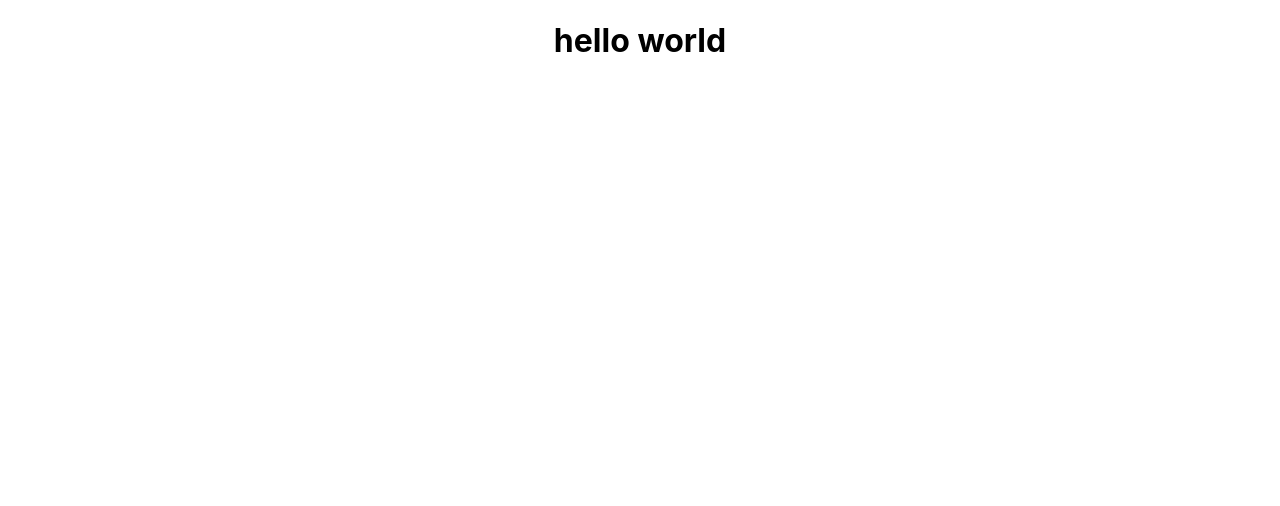
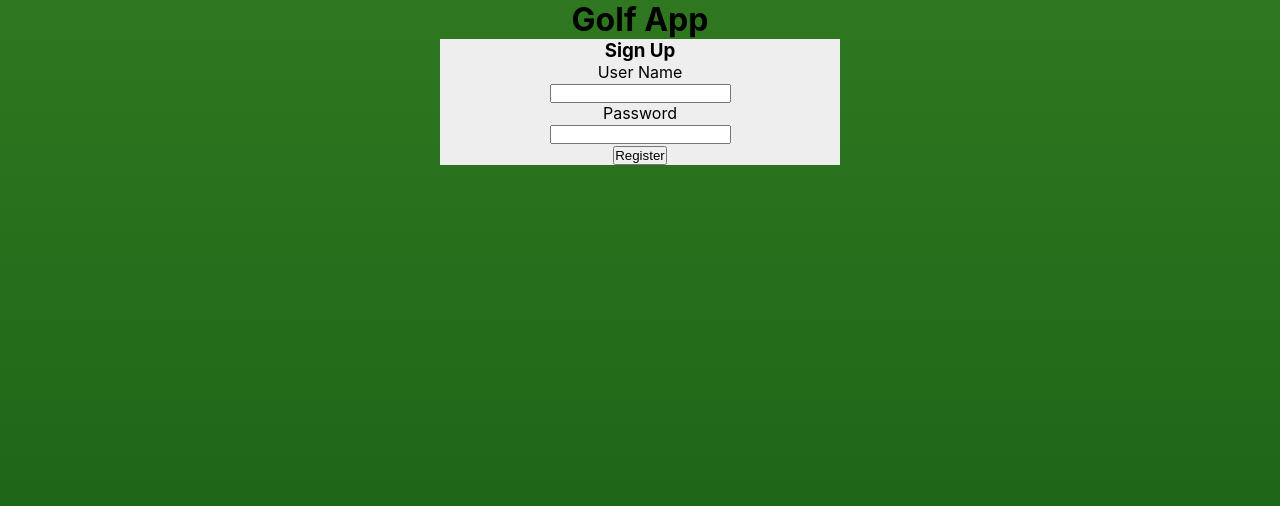
Before and after one commit to jazznerd206/Golf_App, a React (Create React App) app in the folder client/: page / in a window 1280 px wide. Shown: the top 506 px of the page. Built offline with nearby package versions, Linux system fonts and the light colour scheme.

Commit message:
back end 'complete', move to front end. next up: routinga d proxy to server

```diff
--- a/client/src/App.css
+++ b/client/src/App.css
@@ -1,38 +1,8 @@
+* {
+  margin: 0 0 0 0;
+  padding: 0 0 0 0;
+}
+
 .App {
   text-align: center;
 }
-
-.App-logo {
-  height: 40vmin;
-  pointer-events: none;
-}
-
-@media (prefers-reduced-motion: no-preference) {
-  .App-logo {
-    animation: App-logo-spin infinite 20s linear;
-  }
-}
-
-.App-header {
-  background-color: #282c34;
-  min-height: 100vh;
-  display: flex;
-  flex-direction: column;
-  align-items: center;
-  justify-content: center;
-  font-size: calc(10px + 2vmin);
-  color: white;
-}
-
-.App-link {
-  color: #61dafb;
-}
-
-@keyframes App-logo-spin {
-  from {
-    transform: rotate(0deg);
-  }
-  to {
-    transform: rotate(360deg);
-  }
-}
--- a/client/src/App.js
+++ b/client/src/App.js
@@ -1,11 +1,12 @@
 import React from 'react';
 import './App.css';
+import Landing from './pages/Landing';
 
 function App() {
 
   return (
     <div className="App">
-      <h1>hello world</h1>
+      <Landing />
     </div>
   );
 }
--- /dev/null
+++ b/client/src/components/Register/Register.js
@@ -0,0 +1,54 @@
+import React, { useState } from 'react';
+import './styles.css';
+
+function Register() {
+
+    const [name, setName] = useState('');
+    const [password, setPassword] = useState('');
+
+    return (
+        <div className="register-wrapper">
+            <div className="register-form">
+                <h3>Sign Up</h3>
+                <form>
+                    <div className="form-group row">
+                        <label htmlFor="username" className="col-sm-2 col-form-label fadeUp">User Name</label>
+                        <div className="col-sm-10">
+                            <input
+                                type="text"
+                                className="form-control fadeUp"
+                                id="name"
+                                name={name}
+                                // ref={userName}
+                                onChange={(e) => setName(e.target.value)}
+                            />
+                        </div>
+                    </div>
+                    <div className="form-group row">
+                        <label htmlFor="inputPassword" className="col-sm-2 col-form-label fadeUp">Password</label>
+                        <div className="col-sm-10">
+                            <input
+                                type="password"
+                                className="form-control fadeUp"
+                                name={password}
+                                id="password"
+                                // ref={password}
+                                onChange={(e) => setPassword(e.target.value)}
+                            />
+                        </div>
+                    </div>
+                    <div className="form-group row">
+                        <button
+                            type="submit"
+                            // onClick={}
+                            className="btn btn-outline-light fadeUp">
+                            Register
+                        </button>
+                    </div>
+                </form>
+            </div>
+        </div>
+    )
+}
+
+export default Register;
--- /dev/null
+++ b/client/src/components/Register/styles.css
@@ -0,0 +1,6 @@
+.register-wrapper {
+    width: 400px;
+    height: auto;
+    margin: 0 auto;
+    background: #eeeeee;
+}
--- /dev/null
+++ b/client/src/pages/Landing.js
@@ -0,0 +1,12 @@
+import React from 'react';
+import './styles.css';
+import Register from '../components/Register/Register'
+
+export default function Landing() {
+    return (
+        <div className="page-container">
+            <h1>Golf App</h1>
+            <Register />
+        </div>
+    )
+}
--- /dev/null
+++ b/client/src/pages/styles.css
@@ -0,0 +1,6 @@
+.page-container {
+    margin: 0 0 0 0;
+    height: 100vh;
+    width: 100vw;
+    background: linear-gradient(to bottom, #2f781f, #165b13);
+}
```
Also changed, not shown: client/src/components/Route_Handler/index.js (added, +16 -0 lines), client/src/components/Navbar/Navbar.js (added), client/src/components/Navbar/styles.css (added), 2 other files (tests, documents, lock files or other folders).
